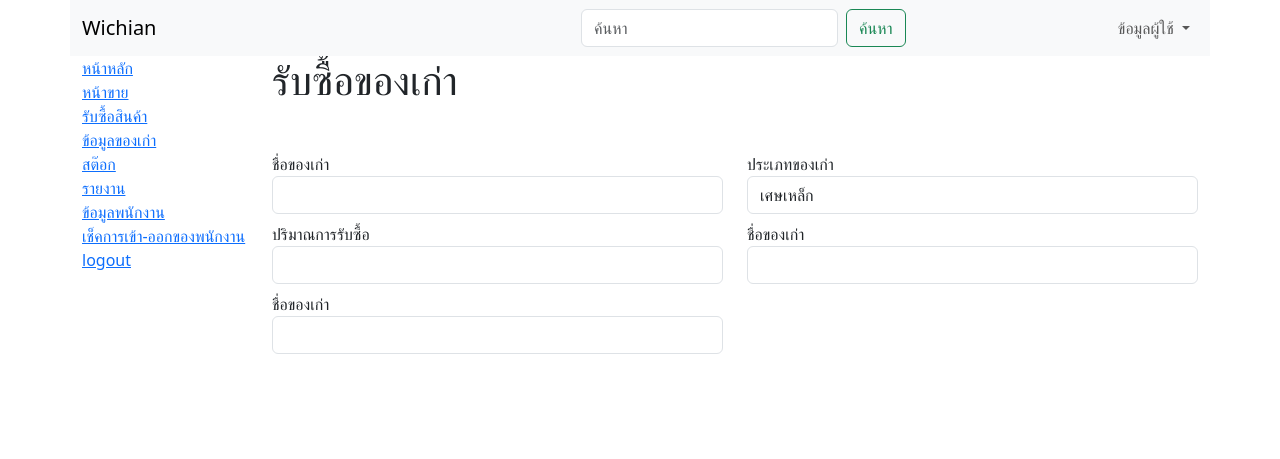
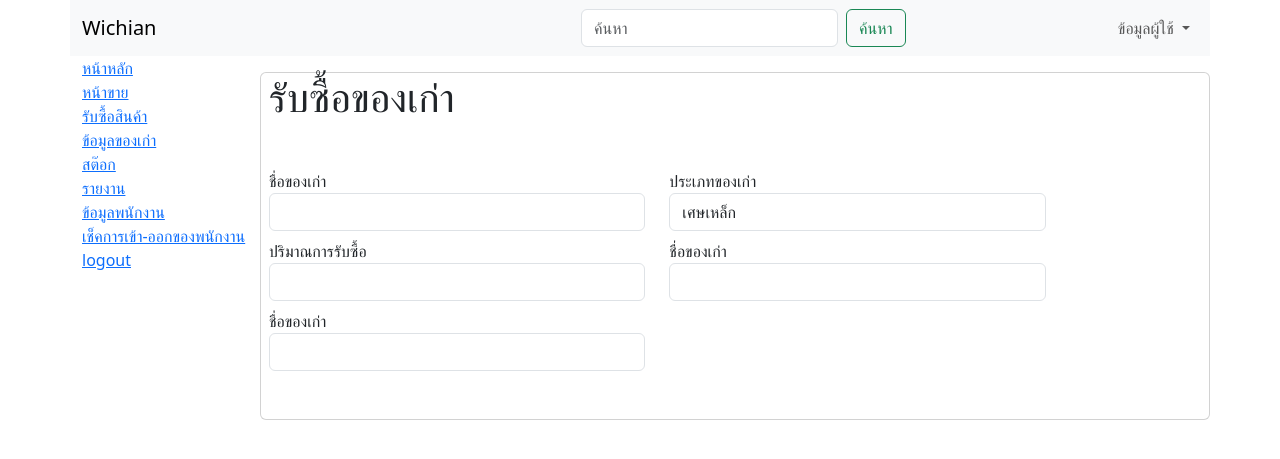
Before and after one commit to leenkun27/projectgreen, a PHP site: page /Admin/buy_admin.php in a window 1280 px wide. Shown: the top 459 px of the page. Run offline with PHP 8.4, Linux system fonts and the light colour scheme; some libraries are stand-ins or nearby versions.

Commit message:
แก้ไขหน้าbuy

```diff
--- a/Admin/buy_admin.php
+++ b/Admin/buy_admin.php
@@ -18,6 +18,7 @@
             <div class="col-2">
                 <?php include './menu.php'; ?>
             </div>
+            <div class="card mt-3 pb-5 px-2 col-10">
             <div class="col-10">
                 <h1>รับซื้อของเก่า</h1>
                 <div class="row mt-5">
```
